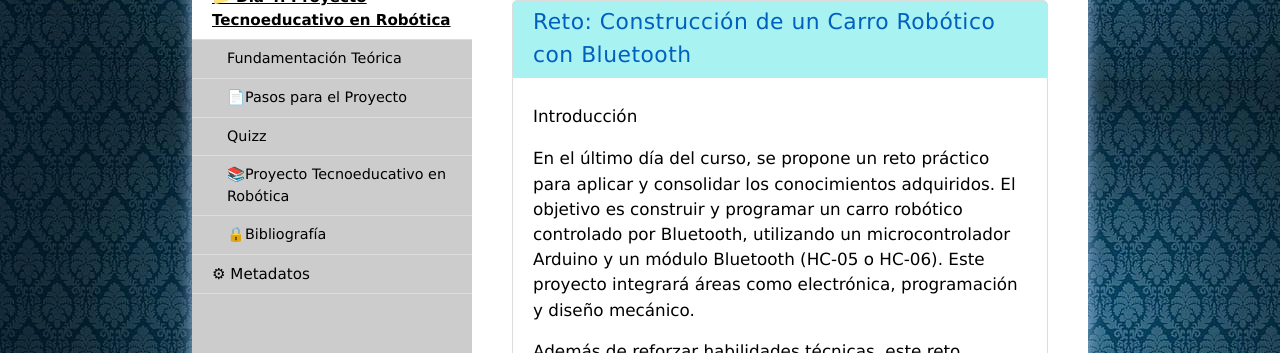
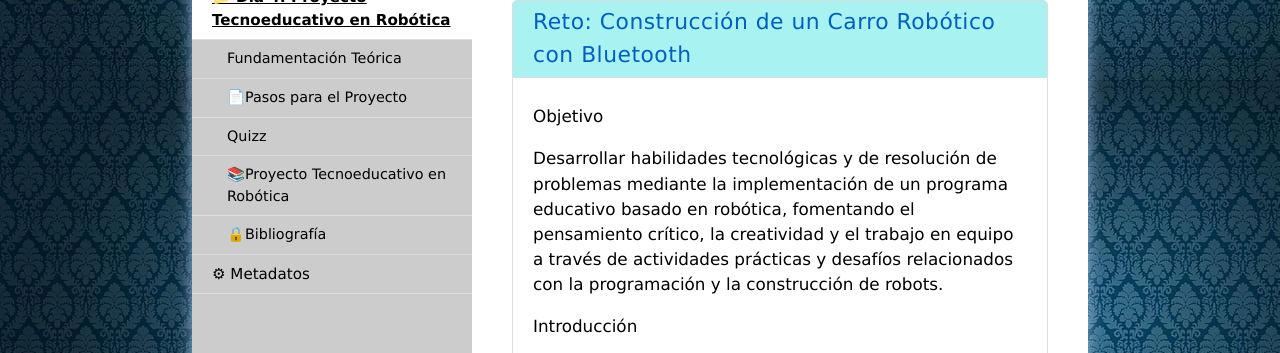
Before and after one commit to Andres0621/RECURSO-EDUCATIVO-GENERAL-CIRCUITOS, a plain HTML site: page da_4_proyecto_tecnoeducativo_en_robtica.html in a window 1280 px wide. Shown: the part 375-728 px from the top of the page. Drawn offline with Linux system fonts and the light colour scheme.

Commit message:
Update da_4_proyecto_tecnoeducativo_en_robtica.html

```diff
--- a/da_4_proyecto_tecnoeducativo_en_robtica.html
+++ b/da_4_proyecto_tecnoeducativo_en_robtica.html
@@ -88,7 +88,10 @@
 <div class="iDevice_inner">
 <div class="iDevice_content_wrapper">
 <div id="ta392_128_2" class="block iDevice_content">
-<div class="exe-text"><p>Introducción</p>
+<div class="exe-text"><p>Objetivo</p>
+<p> Desarrollar habilidades tecnológicas y de resolución de problemas mediante la implementación de un programa educativo basado en robótica, fomentando el pensamiento crítico, la creatividad y el trabajo en equipo a través de actividades prácticas y desafíos relacionados con la programación y la construcción de robots. </p>
+</div>
+    <div class="exe-text"><p>Introducción</p>
 <p>En el último día del curso, se propone un reto práctico para aplicar y consolidar los conocimientos adquiridos. El objetivo es construir y programar un carro robótico controlado por Bluetooth, utilizando un microcontrolador Arduino y un módulo Bluetooth (HC-05 o HC-06). Este proyecto integrará áreas como electrónica, programación y diseño mecánico.</p>
 <p>Además de reforzar habilidades técnicas, este reto fomenta la resolución de problemas, el pensamiento computacional y la creatividad. También ofrece a los docentes una guía para replicar esta actividad en el aula, promoviendo un aprendizaje significativo basado en la práctica.</p>
 <p><img src="maxresdefault.jpg" alt="" width="1280" height="720" /></p></div>
```
